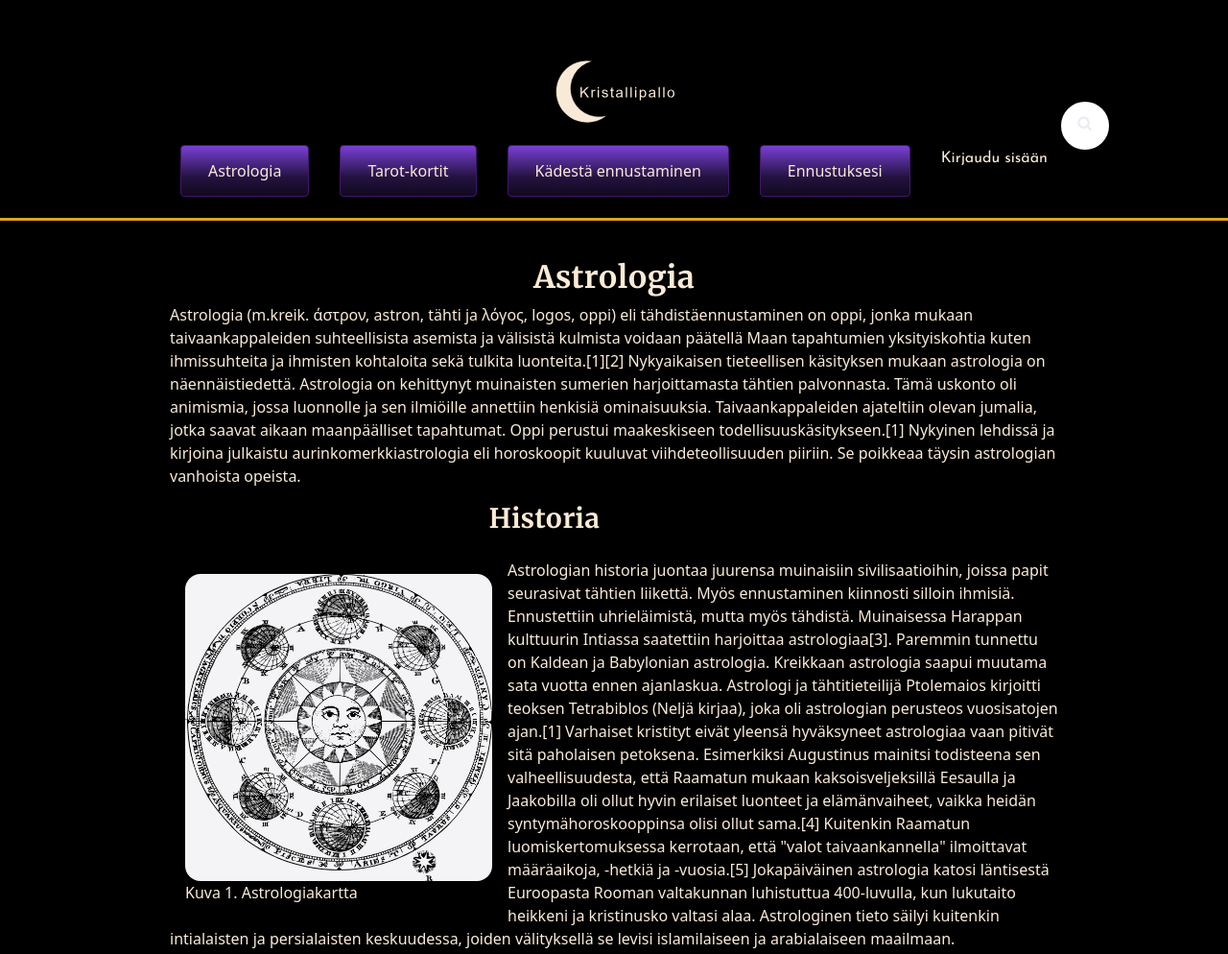
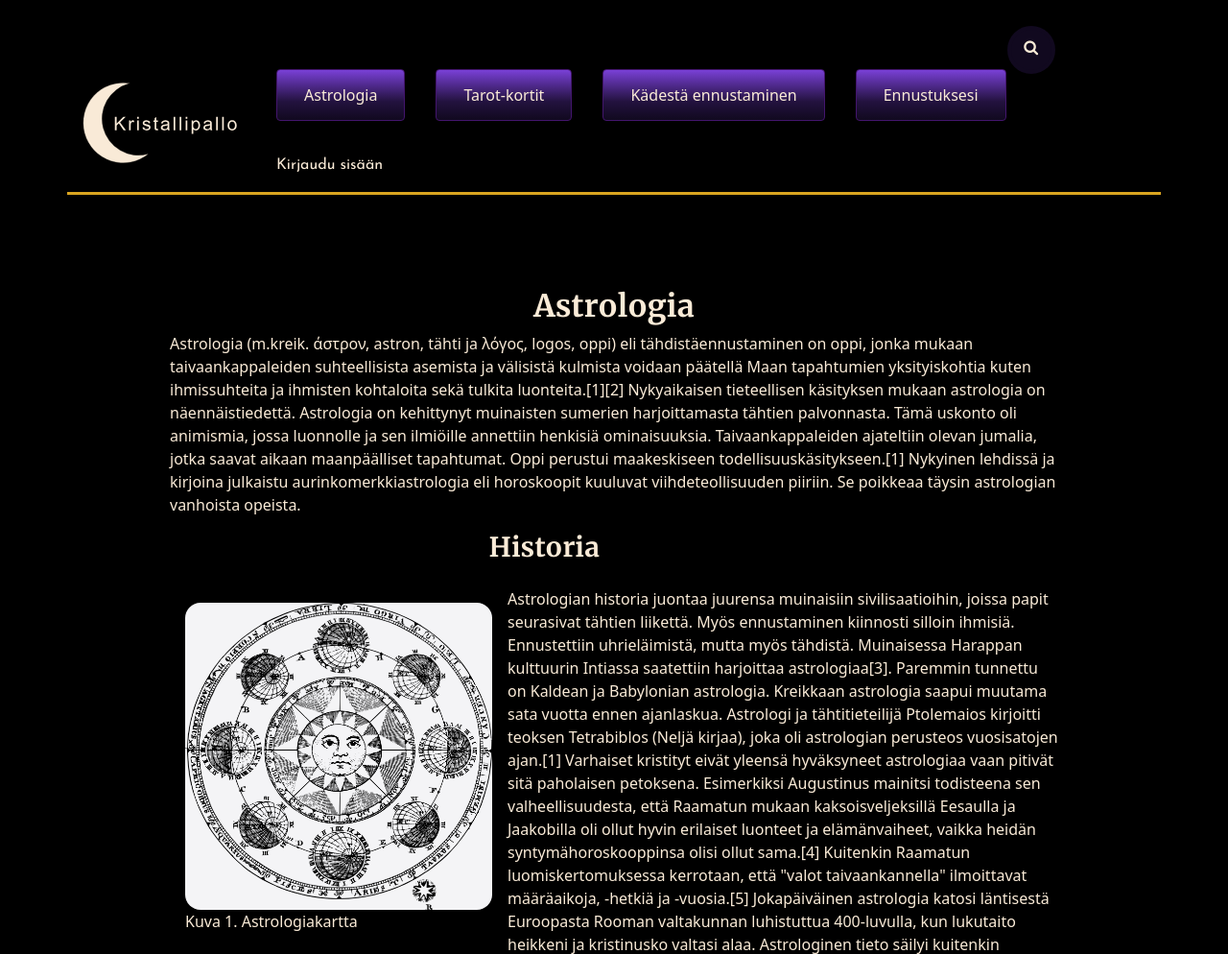
Before and after one commit to kristallipallo/kristallipallo.github.io, a website: page astrologia.html in a window 1280 px wide. Shown: the top 994 px of the page at 96% size. Drawn offline with Linux system fonts and the light colour scheme.

Commit message:
ulkoasua

```diff
--- a/astrologia.html
+++ b/astrologia.html
@@ -15,19 +15,19 @@
 </head>
 
 <body>
-    <header class="text-center fixed-top">
+    <header class="text-center fixed-top container">
         <div class="invisible">
             <h1>Kristallipallo</h1>
         </div>
-        <div>
+        <div class="row justify-content-center">
+            <div class="col-2">
             <img id="logo" src="media/kp_logo.svg">
-        </div>
-        <div class="d-flex justify-content-center">
+            </div>
 
             <button id="menuBtn" class="hidden-desk"></button>
 
-        <nav>
-            <ul class="nav ">
+        <nav class="col-10">
+            <ul class="nav">
                 <li class="nav-item btn btn-primary">
                     <a class="nav-link" href="astrologia.html">Astrologia</a>
                 </li>
@@ -49,8 +49,8 @@
                 </div>
             </form>
         </ul>
-        </div>
         </nav>
+    </div>
     </header>
     <main class="container">
         <h2 class="text-center">Astrologia</h2>
--- a/style/style-bootstrap.css
+++ b/style/style-bootstrap.css
@@ -8,13 +8,12 @@
 }
 
 main {
-    padding: 270px;
+    padding: 300px;
 }
 
 header {
     border-bottom: 3px solid rgb(218, 165, 32);
     background-color: black;
-    height: 230px;
 }
 
 li {
@@ -31,10 +30,10 @@
     transition: all 1s;
     width: 50px;
     height: 50px;
-    background: white;
+    background: rgb(17, 9, 31);
     box-sizing: border-box;
     border-radius: 25px;
-    border: 4px solid white;
+    border: 4px solid rgb(17, 9, 31);
     padding: 5px;
 }
 
@@ -51,6 +50,7 @@
     font-size: 1em;
     border-radius: 20px;
     padding: 0 20px;
+    background-color: rgb(121, 64, 214);
 }
 
 .fa{
@@ -62,7 +62,7 @@
     top: 0;
     right: 0;
     border-radius: 50%;
-    color: #ecebf3;
+    color: antiquewhite;
     text-align: center;
     font-size: 1.2em;
     transition: all 1s;
@@ -79,7 +79,7 @@
 
 form:hover .fa{
     background: #07051a;
-    color: white;
+    color: antiquewhite;
 }
 
 .search{
@@ -99,8 +99,8 @@
 }
 
 #logo{
-    height:10%;
-    width: 10%;
+    height:100%;
+    width: 100%;
 
 }
 
@@ -226,28 +226,16 @@
     #menuBtn , #closeMenuBtn  {
 
             width: 2rem;
-
             height: 2rem;
-
             background-color: transparent;
-
             background-repeat: no-repeat;
-
             background-size: contain;
-
             background-position: center;
-
             text-indent: 100%;
-
             white-space: nowrap;
-
             overflow: hidden;
-
             padding: 0;
-
             border: none;
-
             cursor: pointer;
-
         }
 }
```
